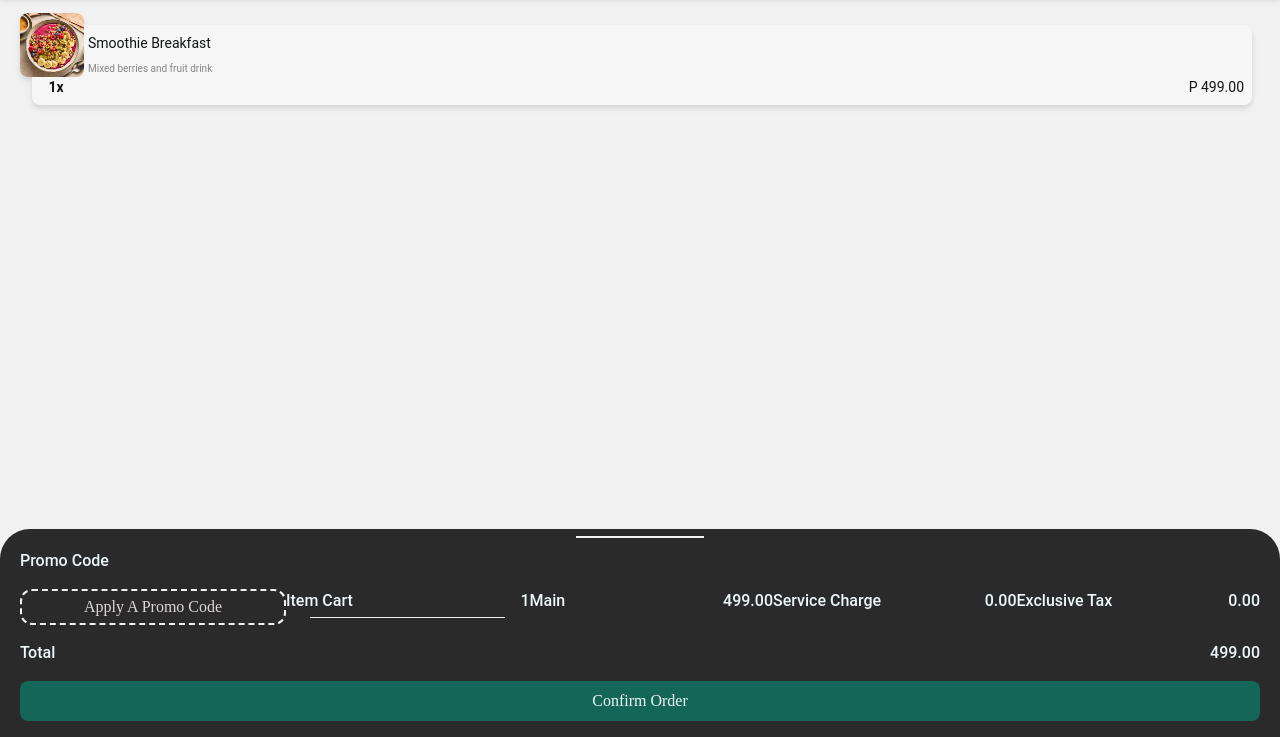
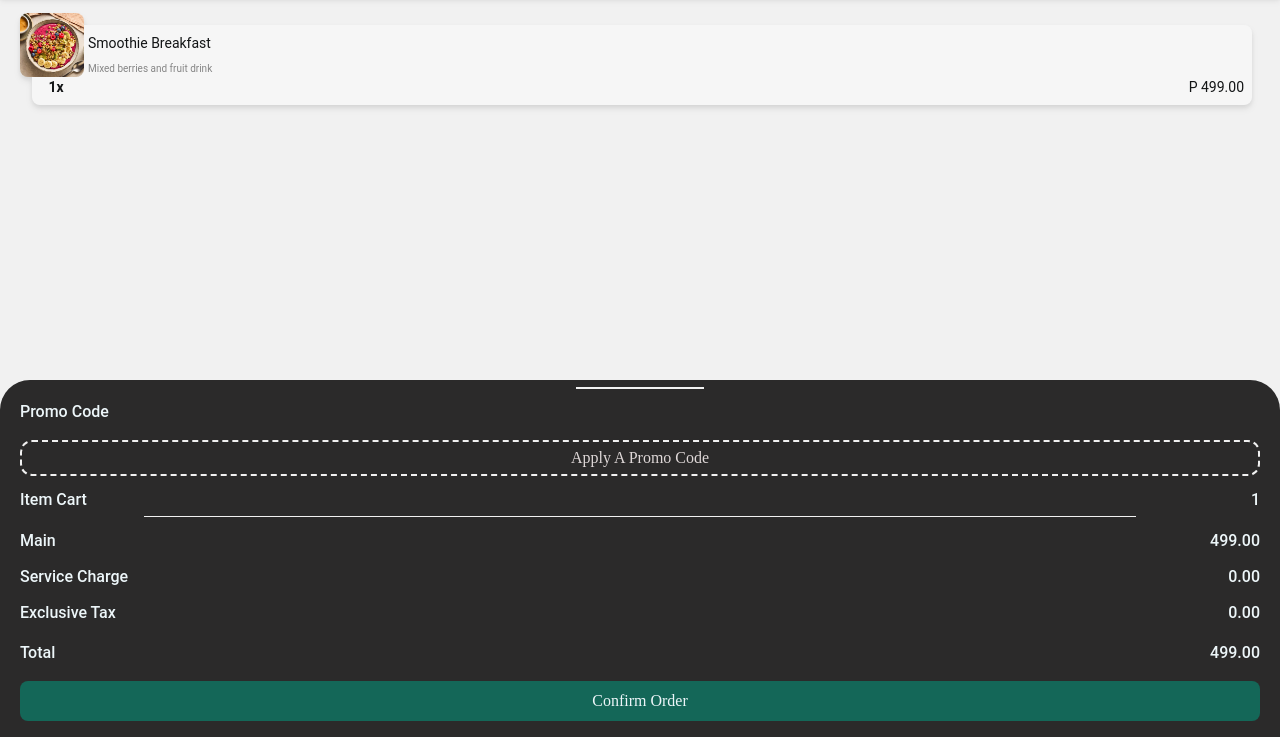
Before and after one commit to charlsjon/ordering-ui, a plain HTML site: page template/cart.html in a window 1280 px wide. Shown: the part 63-800 px from the top of the page. Drawn offline with nearby package versions, Linux system fonts and the light colour scheme.

Commit message:
working on cart page

```diff
--- a/template/cart.html
+++ b/template/cart.html
@@ -42,7 +42,7 @@
           </div>
           <div class="w-full flex flex-col gap-4">
             <p class="text-base font-medium font-roboto text-textsecondary">Promo Code</p>
-            <div class="w-full flex">
+            <div class="w-full flex flex-col gap-3">
               <input class="w-full text-center flex py-1 rounded-xl border-dashed border-2 border-primary text-base font-medium font-robotoslab placeholder:text-gainsboro text-textsecondary bg-transparent focus:border-solid focus:border-primary focus:outline-none focus:ring-0" type="text" placeholder="Apply A Promo Code">
               <div class="w-full flex flex-col items-center gap-1">
                 <div class="w-full flex justify-between">
```
